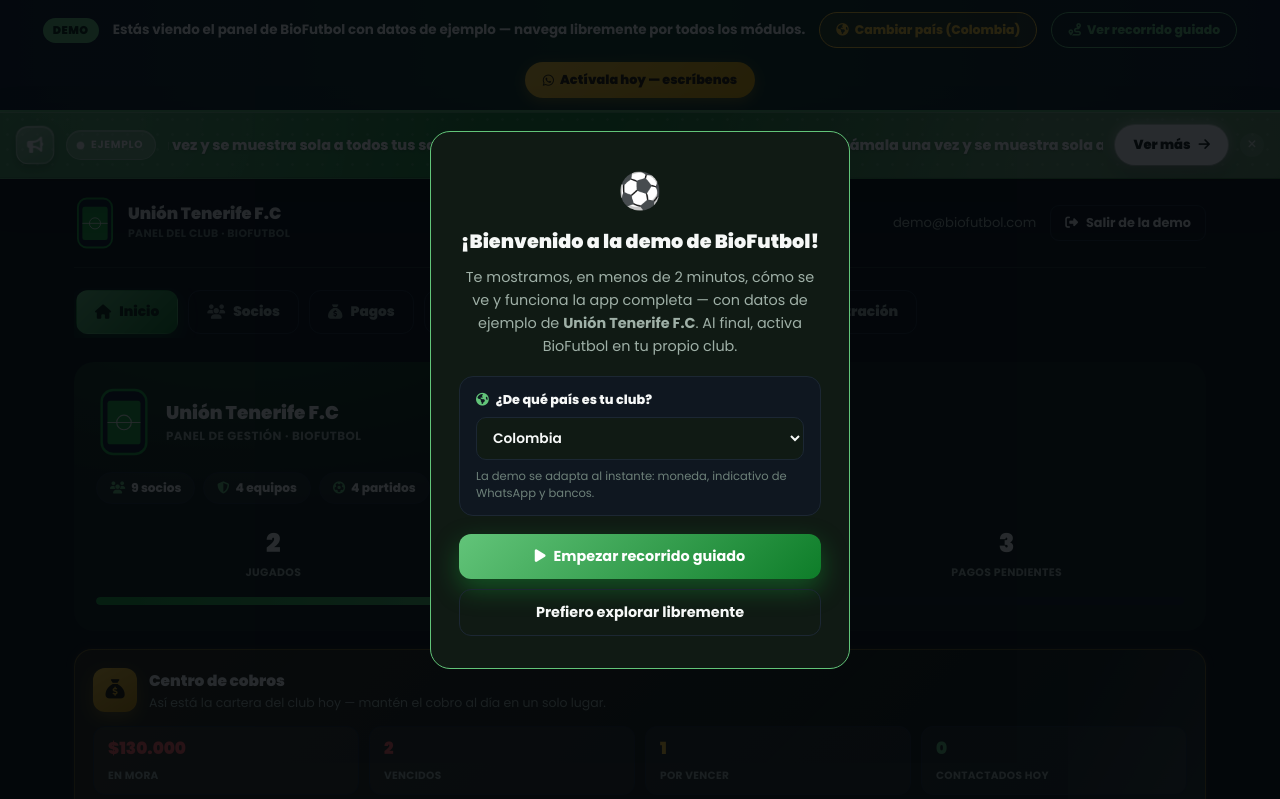
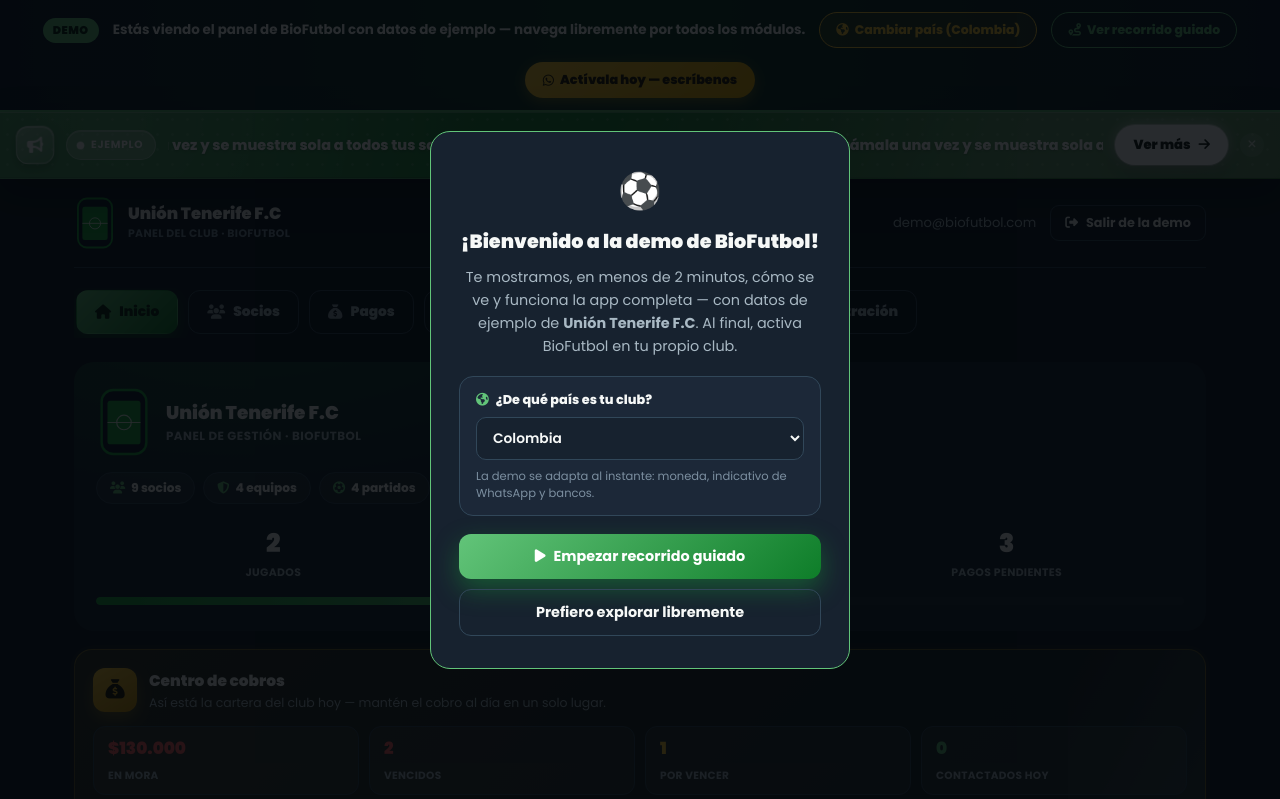
Before and after one commit to biocolombiaplus-max/biofutbol-landing, a plain HTML site: page admin/demo.html in a window 1280 px wide. Shown: the top 799 px of the page. Drawn offline with nearby package versions, Linux system fonts and the light colour scheme.

Commit message:
Tema oscuro más claro y aireado en todos los paneles
Antes el fondo (#070b10) y las tarjetas (#101a14) casi no se
diferenciaban entre sí, y además tenían matices distintos (fondo
azulado, tarjetas verdosas) — todo se sentía como una sola masa
oscura. admin.css es el único origen de estas variables en los 5
paneles (súper admin, club, profesor, socio y la demo), así que este
cambio las actualiza en todos a la vez: ahora fondo, tarjeta, campo
interno y borde usan un mismo tono navy-gris con más salto de
luminosidad entre cada nivel, para que la jerarquía se note de un
vistazo. Los colores de marca (verde, dorado, rojo) quedan iguales —
solo se ajustó el lienzo oscuro de base.

Co-Authored-By: Claude Sonnet 5 <noreply@anthropic.com>
Claude-Session: https://claude.ai/code/session_01RcFKzJgXsvAc15oNhC4Ar9

```diff
--- a/admin/admin.css
+++ b/admin/admin.css
@@ -1,8 +1,14 @@
 *,*::before,*::after{box-sizing:border-box;margin:0;padding:0}
 :root{
   --green:#18A83A;--green-d:#0e7d29;--green-l:#2ecc55;
-  --navy:#0B1626;--bg:#070b10;--bg2:#0c1218;--card:#101a14;--card2:#0f1720;
-  --card-b:#1e2b23;--card-b2:#1c2733;--white:#f6f8f7;--gray:#9fb0a7;--gray-d:#6d8079;
+  /* Paleta oscura "premium" más clara y aireada: antes el fondo (#070b10)
+     y las tarjetas (#101a14) casi no se diferenciaban entre sí y además
+     tenían matices distintos (fondo azulado, tarjetas verdosas), lo que
+     hacía sentir todo como una sola masa oscura. Ahora todo usa un mismo
+     tono navy-gris, con más salto de luminosidad entre fondo → tarjeta →
+     campo interno → borde, para que la jerarquía se note de un vistazo. */
+  --navy:#0B1626;--bg:#0c1420;--bg2:#101a28;--card:#17222f;--card2:#1c2838;
+  --card-b:#2a3d50;--card-b2:#314759;--white:#f6f8f7;--gray:#a9b9c4;--gray-d:#7c8fa0;
   --gold:#FFC933;--red:#ff5c5c;--radius:16px;
   --shadow:0 14px 40px rgba(0,0,0,.5);--cta-shadow:0 10px 26px rgba(24,168,58,.4);
 }
```
